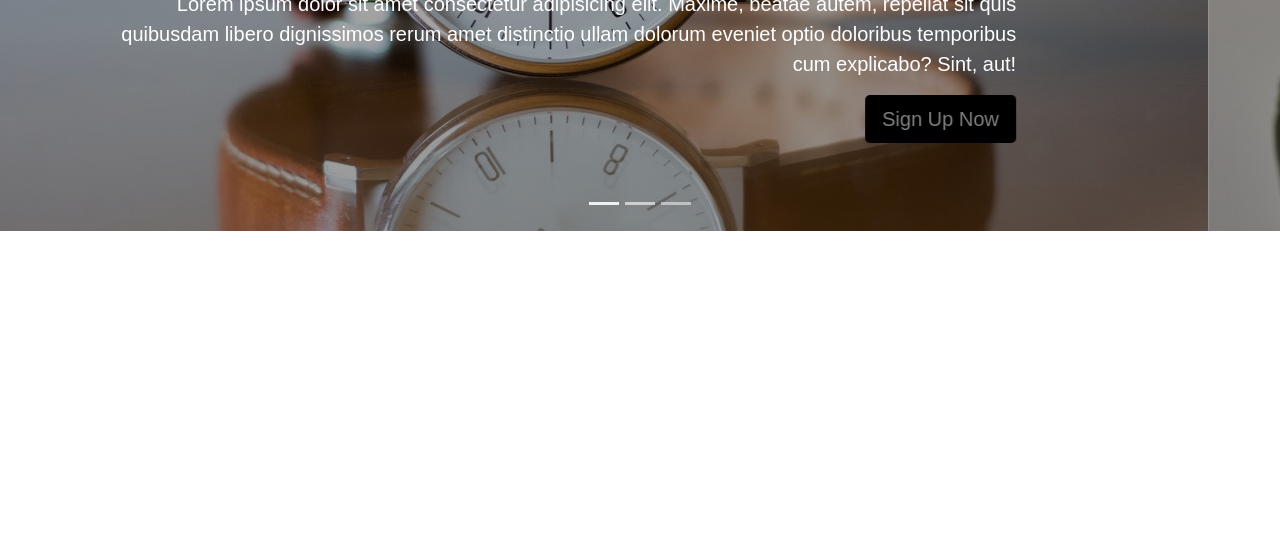
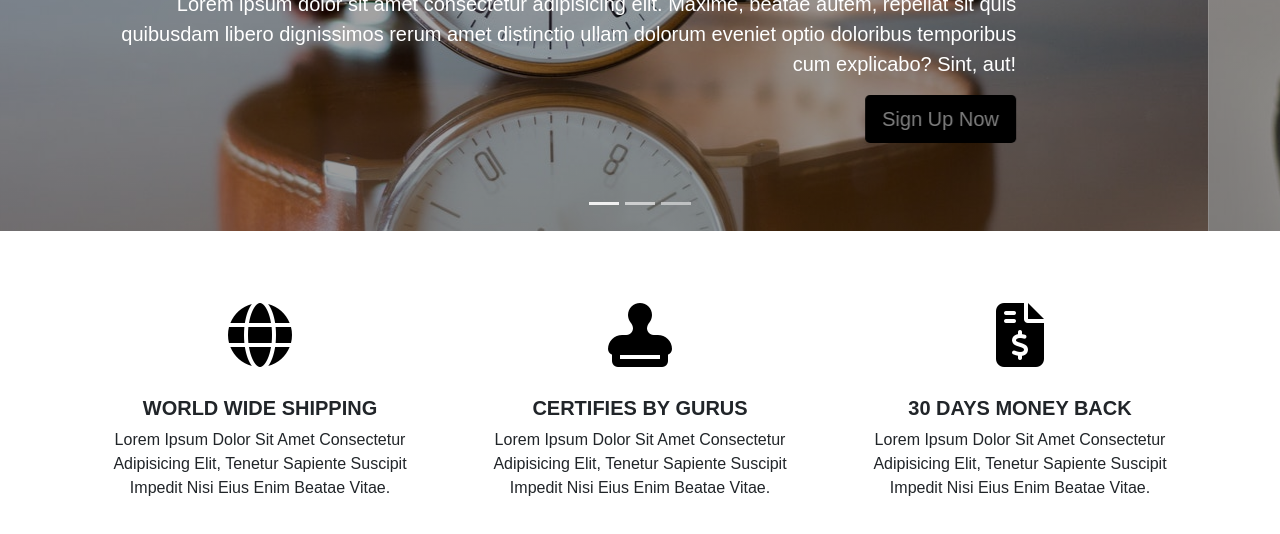
Before and after one commit to ShubhamBinary01/E-commerce-Website, a plain HTML site: page index.html in a window 1280 px wide. Shown: the part 436-970 px from the top of the page. Before the commit the page ends 800 px from the top, so only its background shows below. Drawn offline with nearby package versions, Linux system fonts and the light colour scheme.

Commit message:
Service Section

```diff
--- a/index.html
+++ b/index.html
@@ -106,6 +106,47 @@
 
 <!--******************End of Slider***********-->
 
+<!--******************Service Section**********-->
+
+<section class="services py-5 text-center">
+    <div class="container">
+        <div class="row">
+        <!--Single Service-->
+        <div class="col-10 mx-auto col-md-6 col-lg-4 my-3">
+            <span class="service-icon">
+                <i class="fas fa-globe fa-2x"></i>
+            </span>
+            <h5 class="font-weight-bold text-uppercase">World Wide Shipping</h5>
+            <p class="text-capitalize">Lorem ipsum dolor sit amet consectetur adipisicing elit, Tenetur sapiente suscipit impedit nisi eius enim beatae vitae.</p>
+        </div>
+        <!--End of Single Service-->
+     <!--Single Service-->
+     <div class="col-10 mx-auto col-md-6 col-lg-4 my-3">
+        <span class="service-icon">
+            <i class="fas fa-stamp fa-2x"></i>
+        </span>
+        <h5 class="font-weight-bold text-uppercase">Certifies By Gurus</h5>
+        <p class="text-capitalize">Lorem ipsum dolor sit amet consectetur adipisicing elit, Tenetur sapiente suscipit impedit nisi eius enim beatae vitae.</p>
+    </div>
+    <!--End of Single Service-->
+     <!--Single Service-->
+     <div class="col-10 mx-auto col-md-6 col-lg-4 my-3">
+        <span class="service-icon">
+            <i class="fas fa-file-invoice-dollar fa-2x"></i>
+        </span>
+        <h5 class="font-weight-bold text-uppercase">30 Days Money Back</h5>
+        <p class="text-capitalize">Lorem ipsum dolor sit amet consectetur adipisicing elit, Tenetur sapiente suscipit impedit nisi eius enim beatae vitae.</p>
+        </div>
+        <!--End of Single Service-->
+    </div>
+</div>
+</section>
+
+
+
+
+
+<!--******************Service Section Ends**********-->
 
 
 
--- a/main.css
+++ b/main.css
@@ -94,3 +94,17 @@ body{
     animation-timing-function: ease-in-out;
     animation-iteration-count: 1;
 }
+
+/*==========Slider Css Ends ========*/
+
+/*==========Service Css ========*/
+
+.service-icon{
+    display: inline-block;
+    font-size: 32px;
+    margin-bottom: 16px;
+    color: #000;
+    padding:8px
+}
+
+/*==========Service Css Ends========*/
```
